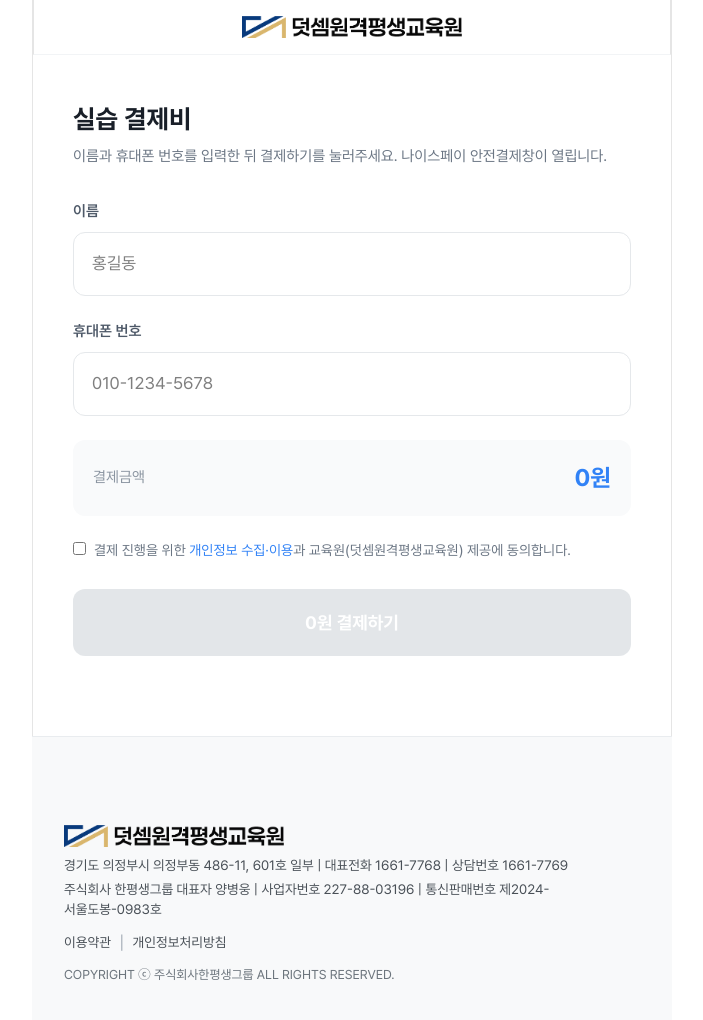
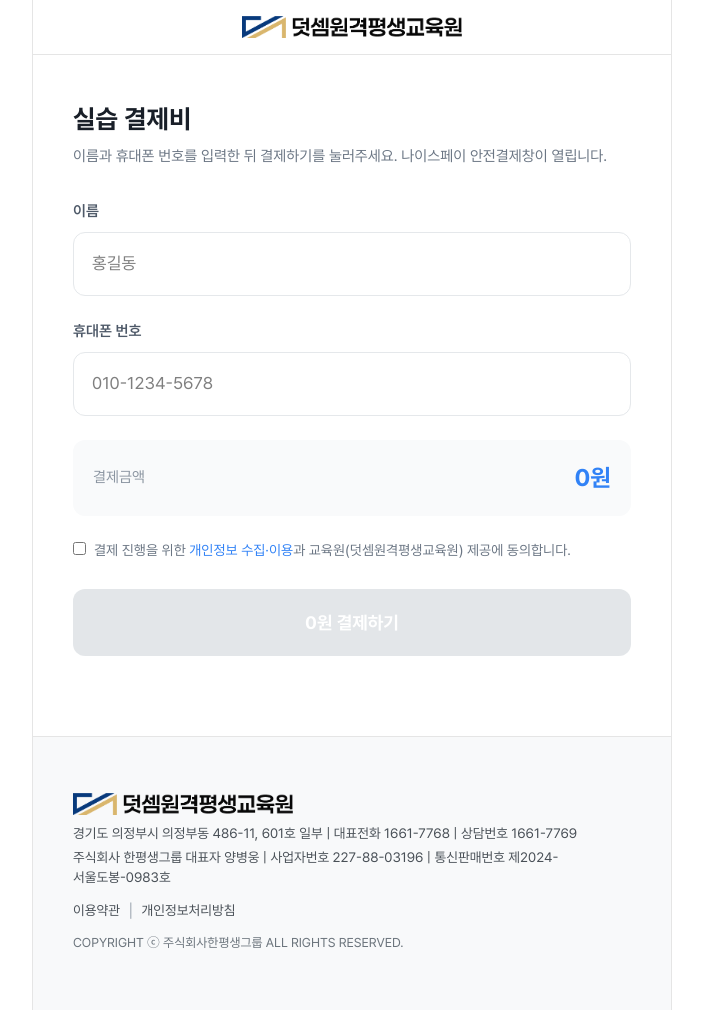
Before and after one commit to KorhrdGroup/korhrdpratice, a Next.js app: page / in a window 1280 px wide. Shown: the top 1020 px of the page, without its empty margins (288-991 px from the left). Built offline with nearby package versions, Linux system fonts and the light colour scheme.

Commit message:
style: 헤더·푸터·양옆 구분선 색 통일, 푸터에 양옆 선 연결

```diff
--- a/app/components/Footer.module.css
+++ b/app/components/Footer.module.css
@@ -1,8 +1,10 @@
 .footer {
   width: 100%;
   background-color: #f8f9fa;
-  border-top: 1px solid #e9ecef;
-  padding: 5.5rem 1rem;
+  border-top: 1px solid #e5e5e5;
+  border-left: 1px solid #e5e5e5;
+  border-right: 1px solid #e5e5e5;
+  padding: 3.5rem 1.5rem;
   margin-top: auto;
   max-width: 640px;
   margin: 0 auto;
--- a/app/stepflow.module.css
+++ b/app/stepflow.module.css
@@ -64,9 +64,7 @@
   justify-content: center;
   padding: 16px 24px;
   position: relative;
-  border-bottom: 1px solid #f2f4f6;
-  border-left: 1px solid #e5e5e5;
-  border-right: 1px solid #e5e5e5;
+  border-bottom: 1px solid #e5e5e5;
 }
 
 .backButton {
@@ -321,7 +319,7 @@
   align-items: center;
   justify-content: space-between;
   padding: 24px;
-  border-bottom: 1px solid #f2f4f6;
+  border-bottom: 1px solid #e5e5e5;
 }
 
 .modalPrivacyTitle {
```
